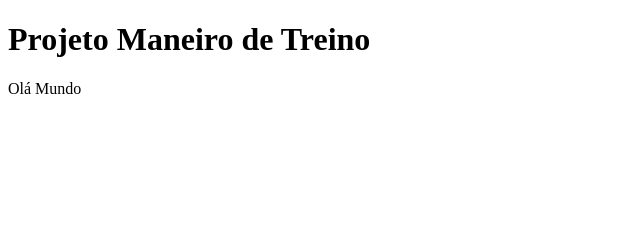
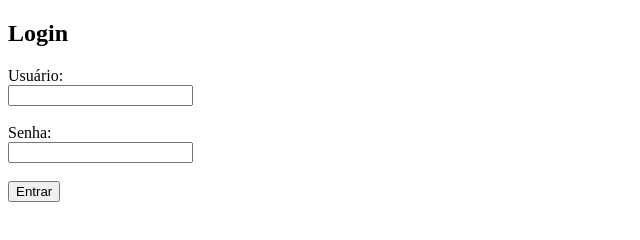
Before and after one commit to ricksonpinheiroo-ux/projeto1, a plain HTML site: page index.html in a window 1280 px wide. Shown: the whole page, without its empty margins (0-640 px from the left). Drawn offline with Linux system fonts and the light colour scheme.

Commit message:
adicionando menu de login

```diff
--- a/index.html
+++ b/index.html
@@ -1,17 +1,22 @@
 <!DOCTYPE html>
-<html>
+<html lang="pt-BR">
 <head>
-    <meta charset='utf-8'>
-    <meta http-equiv='X-UA-Compatible' content='IE=edge'>
-    <title>Titulo projeto 1</title>
-    <meta name='viewport' content='width=device-width, initial-scale=1'>
-    <link rel='stylesheet' type='text/css' media='screen' href='main.css'>
-    <script src='script.js'></script>
+    <meta charset="UTF-8">
+    <title>Login</title>
 </head>
 <body>
-    <h1>
-        Projeto Maneiro de Treino
-    </h1>
-    <p>Olá Mundo</p>
+
+    <h2>Login</h2>
+
+    <form action="#" method="post">
+        <label for="usuario">Usuário:</label><br>
+        <input type="text" id="usuario" name="usuario" required><br><br>
+
+        <label for="senha">Senha:</label><br>
+        <input type="password" id="senha" name="senha" required><br><br>
+
+        <button type="submit">Entrar</button>
+    </form>
+
 </body>
 </html>
```
